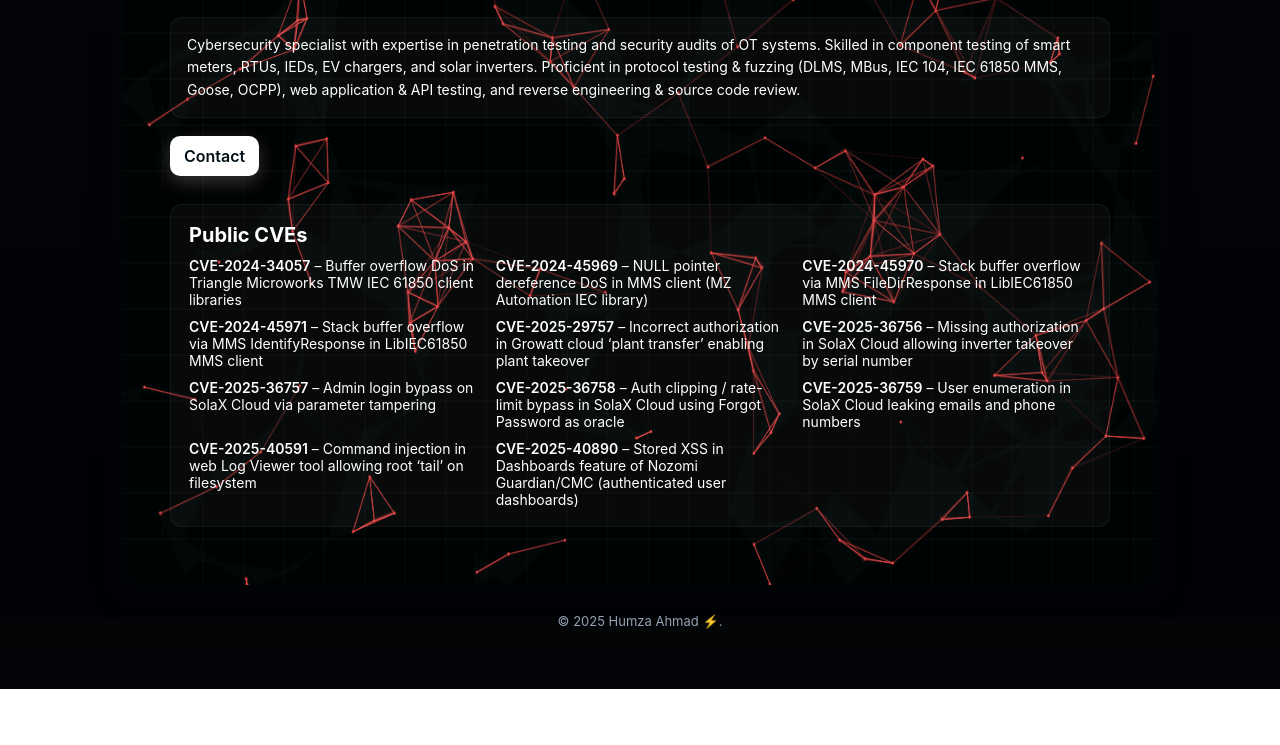
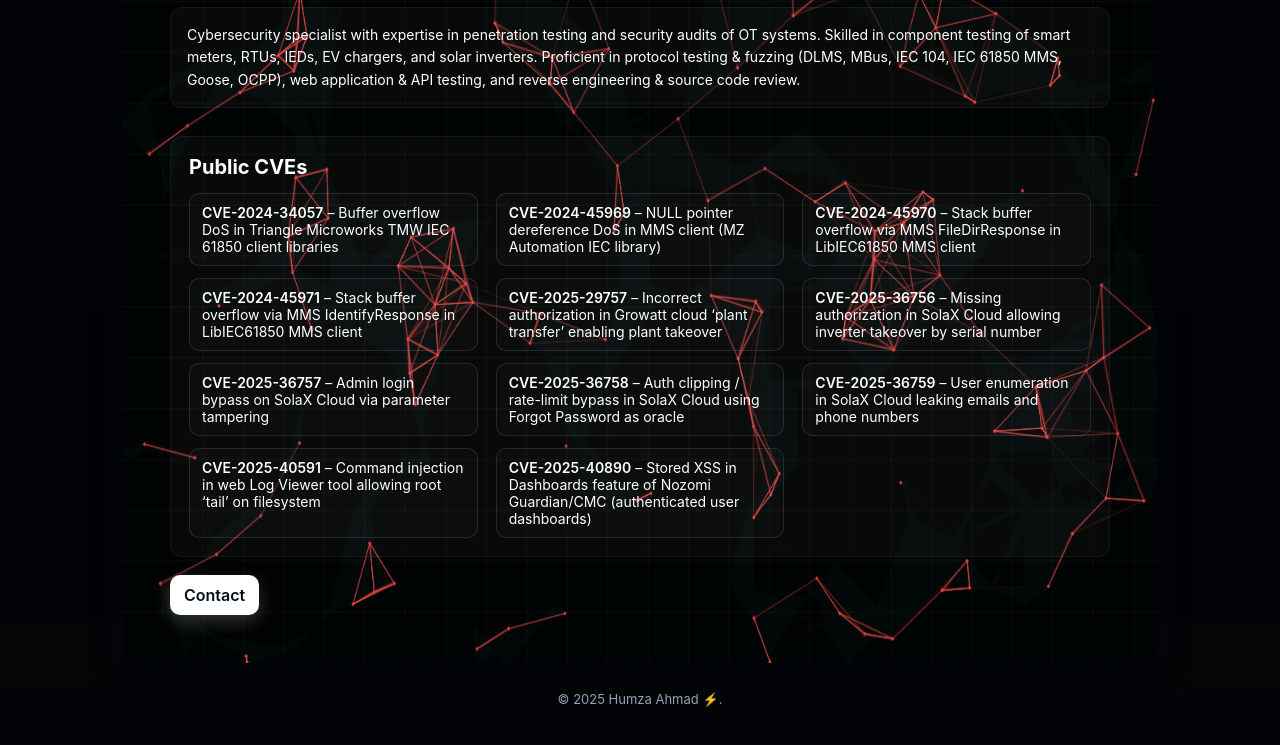
Before and after one commit to Darthcedeus/humza.xyz, a plain HTML site: page index.html in a window 1280 px wide. Shown: the part 183-928 px from the top of the page. Before the commit the page ends 872 px from the top, so only its background shows below. Drawn offline with Linux system fonts and the light colour scheme.

Commit message:
Update index.html

```diff
--- a/index.html
+++ b/index.html
@@ -50,15 +50,53 @@
     .btn-primary{background:linear-gradient(90deg,var(--accent),var(--accent));color:#021018;border:none;box-shadow:0 6px 18px rgba(255,255,255,0.2)}
 
     /* CVEs section */
-    .cves { margin: 28px 0 0; padding: 18px; background: var(--glass); border-radius: 12px; border:1px solid rgba(255,255,255,0.05); }
-    .cves h2 { font-size: 20px; margin: 0 0 10px 0; color: var(--neon); }
-    .cves ul { list-style: none; padding: 0; margin: 0; display:grid; grid-template-columns: repeat(auto-fit,minmax(220px,1fr)); gap:10px 18px; }
-    .cves li { font-size: 14px; }
-    .cves a { color: var(--neon); font-weight:600; text-decoration: none; }
-    .cves a:hover { text-decoration: underline; color: var(--muted); }
+    .cves {
+      margin: 28px 0 0;
+      padding: 18px;
+      background: var(--glass);
+      border-radius: 12px;
+      border:1px solid rgba(255,255,255,0.05);
+    }
+    .cves h2 {
+      font-size: 20px;
+      margin: 0 0 14px 0;
+      color: var(--neon);
+    }
+    .cves ul {
+      list-style: none;
+      padding: 0;
+      margin: 0;
+      display:grid;
+      grid-template-columns: repeat(auto-fit,minmax(260px,1fr));
+      gap:12px 18px;
+    }
+    .cves li {
+      font-size: 14px;
+      background: rgba(255,255,255,0.02);
+      border-radius: 10px;
+      padding: 10px 12px;
+      border: 1px solid rgba(148,163,184,0.18);
+      transition: all 0.16s ease-out;
+    }
+    .cves li:hover {
+      border-color: var(--accent);
+      background: rgba(255,255,255,0.04);
+      transform: translateY(-2px);
+    }
+    .cves a {
+      color: var(--neon);
+      font-weight:600;
+      text-decoration: none;
+    }
+    .cves a:hover {
+      text-decoration: underline;
+      color: var(--muted);
+    }
 
     footer{padding:28px;text-align:center;color:var(--muted);font-size:13px}
-    @media (max-width:880px){.hero-inner{flex-direction:column;align-items:flex-start;padding:28px}}
+    @media (max-width:880px){
+      .hero-inner{flex-direction:column;align-items:flex-start;padding:28px}
+    }
   </style>
 </head>
 <body>
@@ -77,9 +115,6 @@
           </div>
           <div class="summary">
             Cybersecurity specialist with expertise in penetration testing and security audits of OT systems. Skilled in component testing of smart meters, RTUs, IEDs, EV chargers, and solar inverters. Proficient in protocol testing & fuzzing (DLMS, MBus, IEC 104, IEC 61850 MMS, Goose, OCPP), web application & API testing, and reverse engineering & source code review.
-          </div>
-          <div class="cta-row">
-            <a class="btn btn-primary" href="https://www.linkedin.com/in/humza-ahmad-382166188" target="_blank" rel="noopener noreferrer">Contact</a>
           </div>
 
           <!-- Public CVEs Section -->
@@ -134,9 +169,11 @@
                 – Stored XSS in Dashboards feature of Nozomi Guardian/CMC (authenticated user dashboards)
               </li>
             </ul>
+          </section>
 
-
-          </section>
+          <div class="cta-row">
+            <a class="btn btn-primary" href="https://www.linkedin.com/in/humza-ahmad-382166188" target="_blank" rel="noopener noreferrer">Contact</a>
+          </div>
         </div>
       </div>
     </main>
```
Lines whose indentation alone changed are shown as unchanged.
